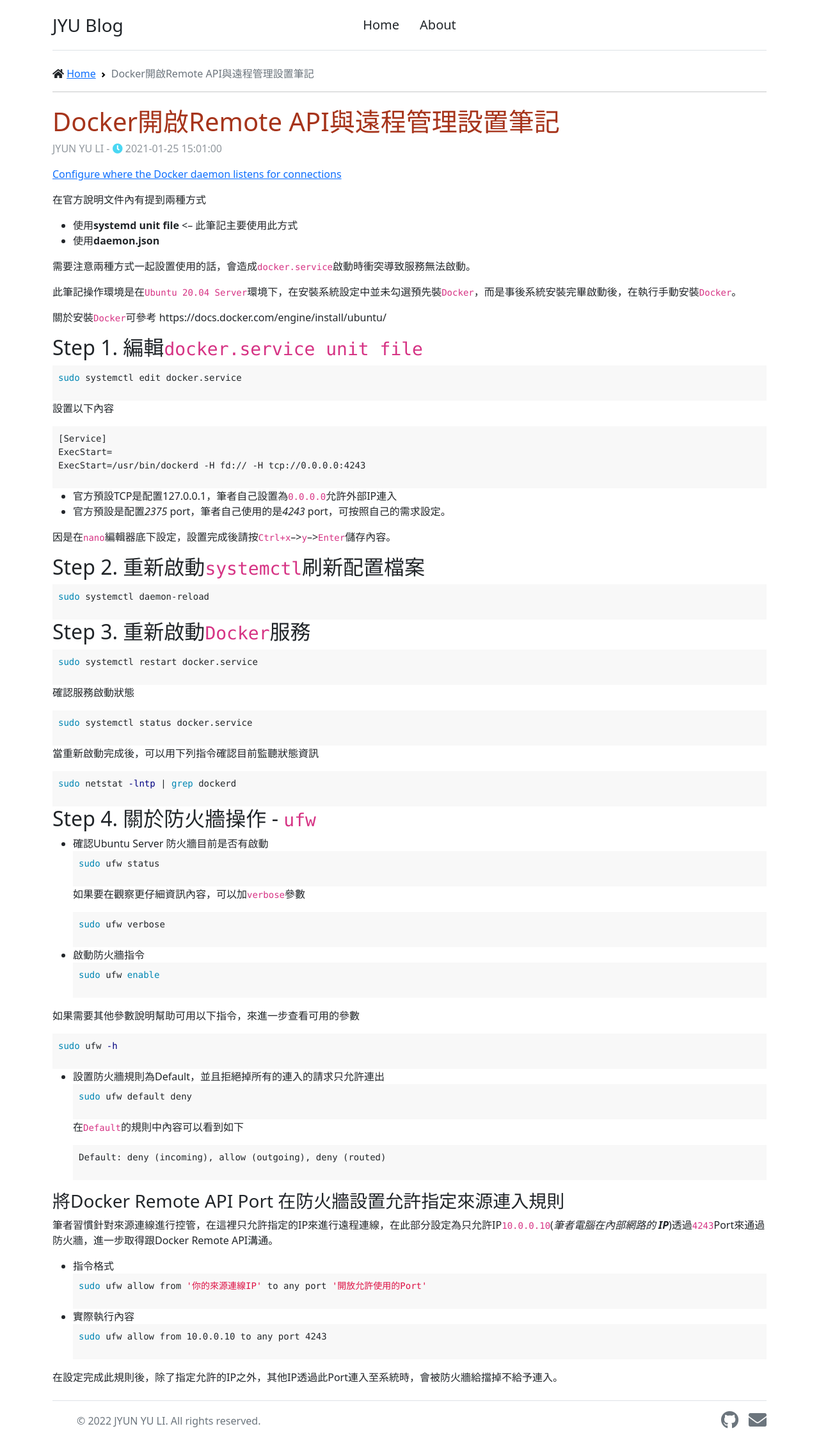
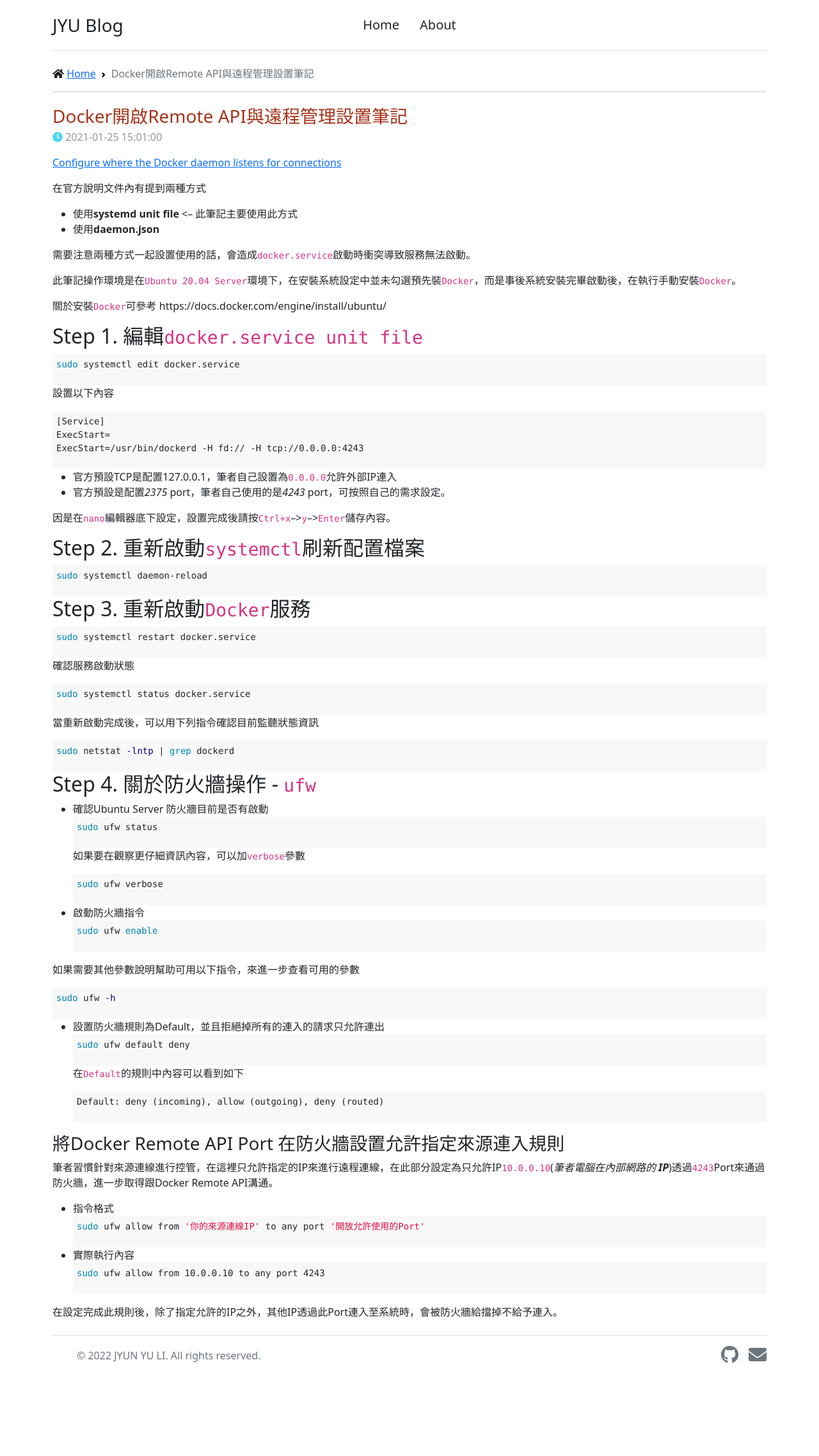
Before and after one commit to s123600g/s123600g.github.io, a Jekyll site: the page built from _posts/Docker/Kafka/2021/2021-01-25-Docker開啟Remote API與遠程管理設置筆記/2021-01-25-Docker開啟Remote API與遠程管理設置筆記.md, in a window 1280 px wide. Shown: the whole page at 64% size. Built offline with Jekyll 4.4.1, drawn with Linux system fonts in a browser that asks for light colours; comment, search, counter and statistics services are not loaded; a style sheet for code colours, icons or effects is not loaded; after the commit the page ends 2173 px from its top, so only the background shows below that.

Commit message:
revise: 調整樣式

```diff
--- a/_layouts/Article/content.html
+++ b/_layouts/Article/content.html
@@ -10,10 +10,10 @@
   <main class="container-sm">
 
     <div class="mb-3">
-      <span class="fs-1" style="color: #A6341B;">{{page.title}}</span>
+      <span class="fs-3" style="color: #A6341B;">{{page.title}}</span>
       <br />
       <span class="fs-6 opacity-75 text-secondary">
-        {{site.author}} - <i class="fas fa-clock text-info"></i>
+        <i class="fas fa-clock text-info"></i>
         {{page.date | date: "%Y-%m-%d %H:%M:%S"}}
       </span>
     </div>
--- a/_sass/highlighter.scss
+++ b/_sass/highlighter.scss
@@ -210,5 +210,5 @@
 }
 .highlight {
   background-color: #f8f8f8;
-  padding: 0.3em;
+  padding: 0.2em;
 }
--- a/assets/css/MainStyles.scss
+++ b/assets/css/MainStyles.scss
@@ -1,6 +1,8 @@
+---
+# Only the main Sass file needs front matter (the dashes are enough)
 ---
 
----
+// $base-font-family: jf-openhuninn;
 
 @import "Arch";
 @import "highlighter";
```
